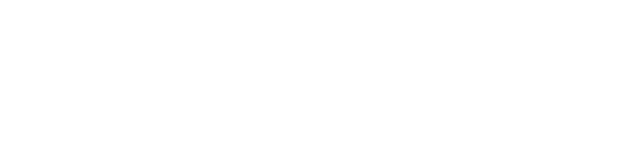
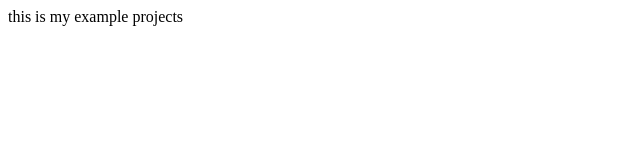
Before and after one commit to Kateryna-Dolga/my-first-project, a plain HTML site: page index.html in a window 1280 px wide. Shown: the whole page, without its empty margins (0-640 px from the left). Drawn offline with Linux system fonts and the light colour scheme.

Commit message:
change index.html

```diff
--- a/index.html
+++ b/index.html
@@ -6,6 +6,6 @@
     <title>Document</title>
 </head>
 <body>
-
+    this is my example projects
 </body>
 </html>
```
